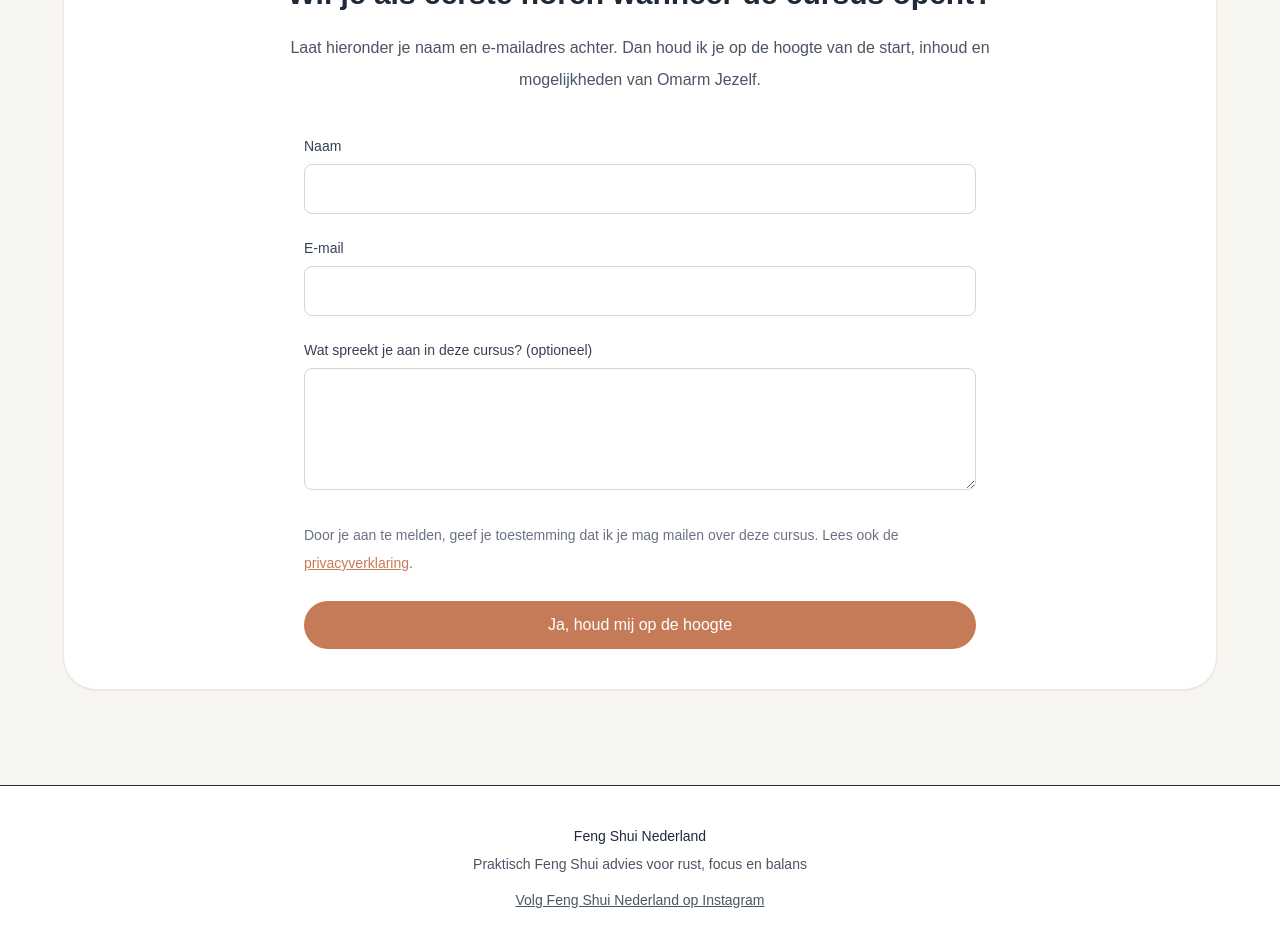
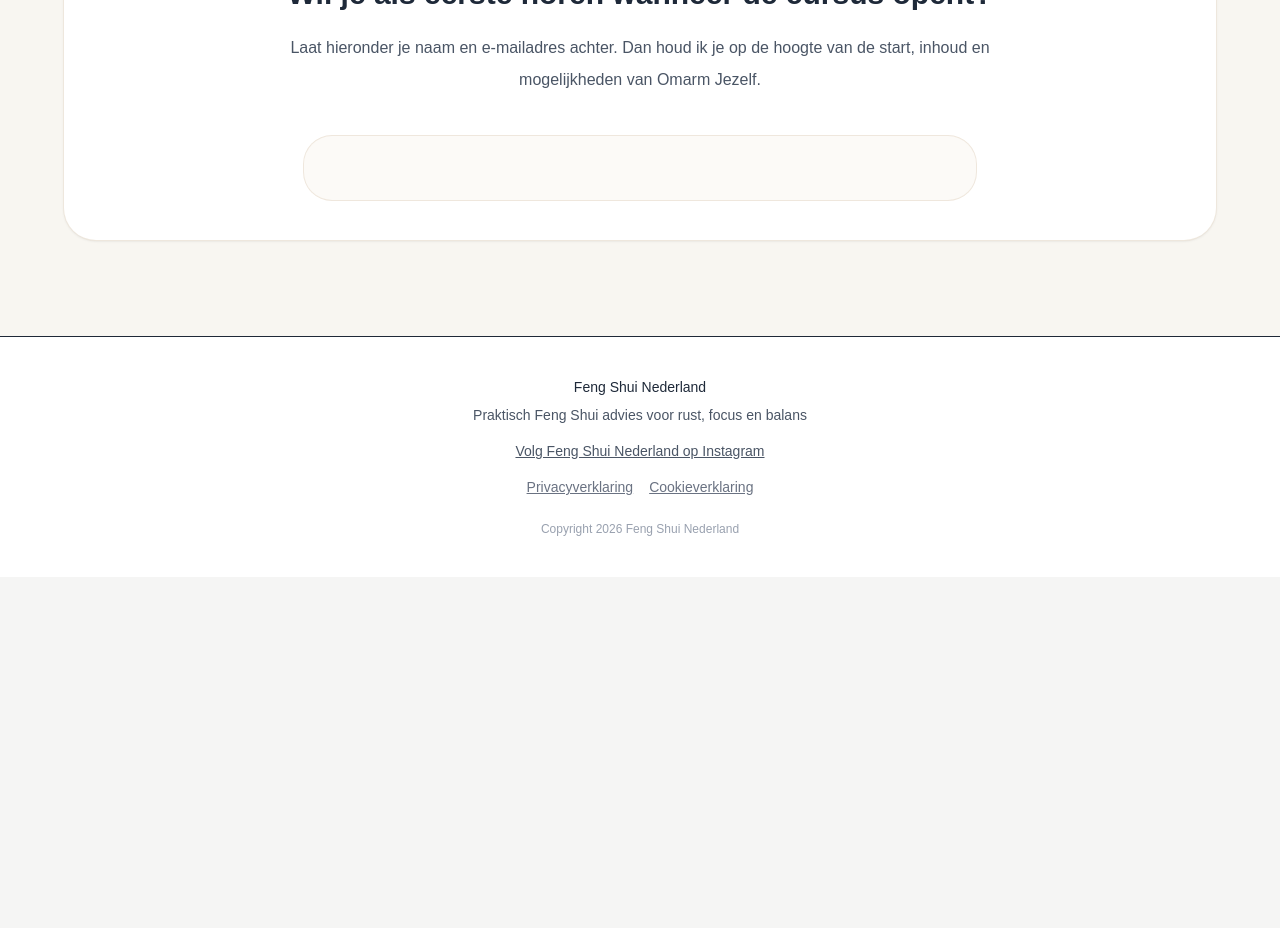
Before and after one commit to darius858/fengshuinederland-site, a Next.js app: page /omarm-jezelf in a window 1280 px wide. Shown: the part 2860-3788 px from the top of the page. After the commit the page ends 3437 px from the top, so only its background shows below. Built offline with nearby package versions, Linux system fonts and the light colour scheme.

Commit message:
Switch Omarm Jezelf form to MailerLite

```diff
--- a/app/omarm-jezelf/OmarmJezelfContent.tsx
+++ b/app/omarm-jezelf/OmarmJezelfContent.tsx
@@ -2,7 +2,7 @@
 
 import Image from "next/image";
 import Link from "next/link";
-import { useState } from "react";
+import Script from "next/script";
 
 const modules = [
   "Welkom in de wereld van Nine Star Ki",
@@ -29,34 +29,6 @@
 ];
 
 export default function OmarmJezelfContent() {
-  const [submitted, setSubmitted] = useState(false);
-  const [loading, setLoading] = useState(false);
-
-  async function handleSubmit(e: React.FormEvent<HTMLFormElement>) {
-    e.preventDefault();
-    setLoading(true);
-
-    const form = e.currentTarget;
-    const data = new FormData(form);
-
-    const response = await fetch("https://formspree.io/f/mreoryol", {
-      method: "POST",
-      body: data,
-      headers: {
-        Accept: "application/json",
-      },
-    });
-
-    setLoading(false);
-
-    if (response.ok) {
-      form.reset();
-      setSubmitted(true);
-    } else {
-      alert("Er ging iets mis. Probeer opnieuw.");
-    }
-  }
-
   return (
     <main className="bg-[#f8f6f1] px-6 py-20 text-gray-800 md:py-24">
       <div className="mx-auto max-w-6xl">
@@ -257,6 +229,10 @@
           id="interesselijst"
           className="mt-14 rounded-[2rem] bg-white p-8 shadow-sm ring-1 ring-[#eee7dd] md:p-10"
         >
+          <Script id="mailerlite-omarm-jezelf" strategy="afterInteractive">
+            {`(function(w,d,e,u,f,l,n){w[f]=w[f]||function(){(w[f].q=w[f].q||[]).push(arguments);},l=d.createElement(e),l.async=1,l.src=u,n=d.getElementsByTagName(e)[0],n.parentNode.insertBefore(l,n);})(window,document,'script','https://assets.mailerlite.com/js/universal.js','ml'); ml('account', '2250185');`}
+          </Script>
+
           <div className="mx-auto max-w-3xl text-center">
             <p className="text-sm uppercase tracking-[0.18em] text-[#c57b57]">
               Interesselijst
@@ -272,85 +248,9 @@
             </p>
           </div>
 
-          {submitted ? (
-            <div className="mx-auto mt-10 max-w-2xl rounded-[1.75rem] bg-[#fcfaf7] p-8 text-center ring-1 ring-[#efe7dd]">
-              <h3 className="text-2xl font-semibold">Bedankt voor je interesse</h3>
-              <p className="mt-4 leading-8 text-gray-600">
-                Je staat op de interesselijst voor Omarm Jezelf. Ik houd je op
-                de hoogte zodra er meer bekend is over de start van de cursus.
-              </p>
-            </div>
-          ) : (
-            <form
-              className="mx-auto mt-10 max-w-2xl space-y-6"
-              onSubmit={handleSubmit}
-            >
-              <input
-                type="hidden"
-                name="_subject"
-                value="Interesse in Omarm Jezelf"
-              />
-              <input type="hidden" name="type" value="omarm-jezelf-interesse" />
-
-              <div>
-                <label htmlFor="name" className="block text-sm text-gray-700">
-                  Naam
-                </label>
-                <input
-                  id="name"
-                  type="text"
-                  name="name"
-                  required
-                  className="mt-2 w-full rounded-lg border border-gray-300 px-4 py-3 outline-none focus:border-[#c57b57]"
-                />
-              </div>
-
-              <div>
-                <label htmlFor="email" className="block text-sm text-gray-700">
-                  E-mail
-                </label>
-                <input
-                  id="email"
-                  type="email"
-                  name="email"
-                  required
-                  className="mt-2 w-full rounded-lg border border-gray-300 px-4 py-3 outline-none focus:border-[#c57b57]"
-                />
-              </div>
-
-              <div>
-                <label
-                  htmlFor="message"
-                  className="block text-sm text-gray-700"
-                >
-                  Wat spreekt je aan in deze cursus? (optioneel)
-                </label>
-                <textarea
-                  id="message"
-                  name="message"
-                  rows={4}
-                  className="mt-2 w-full rounded-lg border border-gray-300 px-4 py-3 outline-none focus:border-[#c57b57]"
-                />
-              </div>
-
-              <p className="text-sm leading-7 text-gray-500">
-                Door je aan te melden, geef je toestemming dat ik je mag mailen
-                over deze cursus. Lees ook de{" "}
-                <Link href="/privacy" className="text-[#c57b57] underline">
-                  privacyverklaring
-                </Link>
-                .
-              </p>
-
-              <button
-                type="submit"
-                disabled={loading}
-                className="w-full rounded-full bg-[#c57b57] px-6 py-3 font-medium text-white transition hover:bg-[#b36c49] disabled:cursor-not-allowed disabled:opacity-70"
-              >
-                {loading ? "Versturen..." : "Ja, houd mij op de hoogte"}
-              </button>
-            </form>
-          )}
+          <div className="mx-auto mt-10 max-w-2xl rounded-[1.75rem] bg-[#fcfaf7] p-6 ring-1 ring-[#efe7dd] md:p-8">
+            <div className="ml-embedded" data-form="eO0ZPz" />
+          </div>
         </section>
       </div>
     </main>
```
